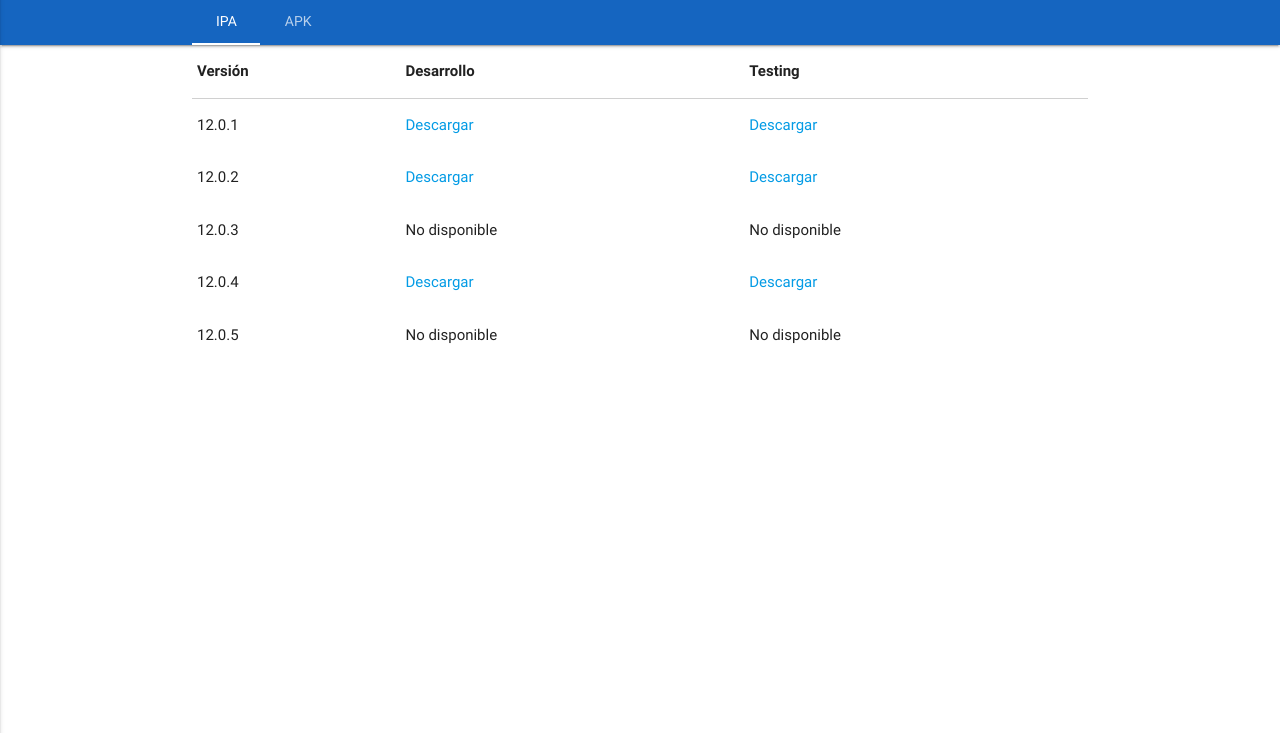
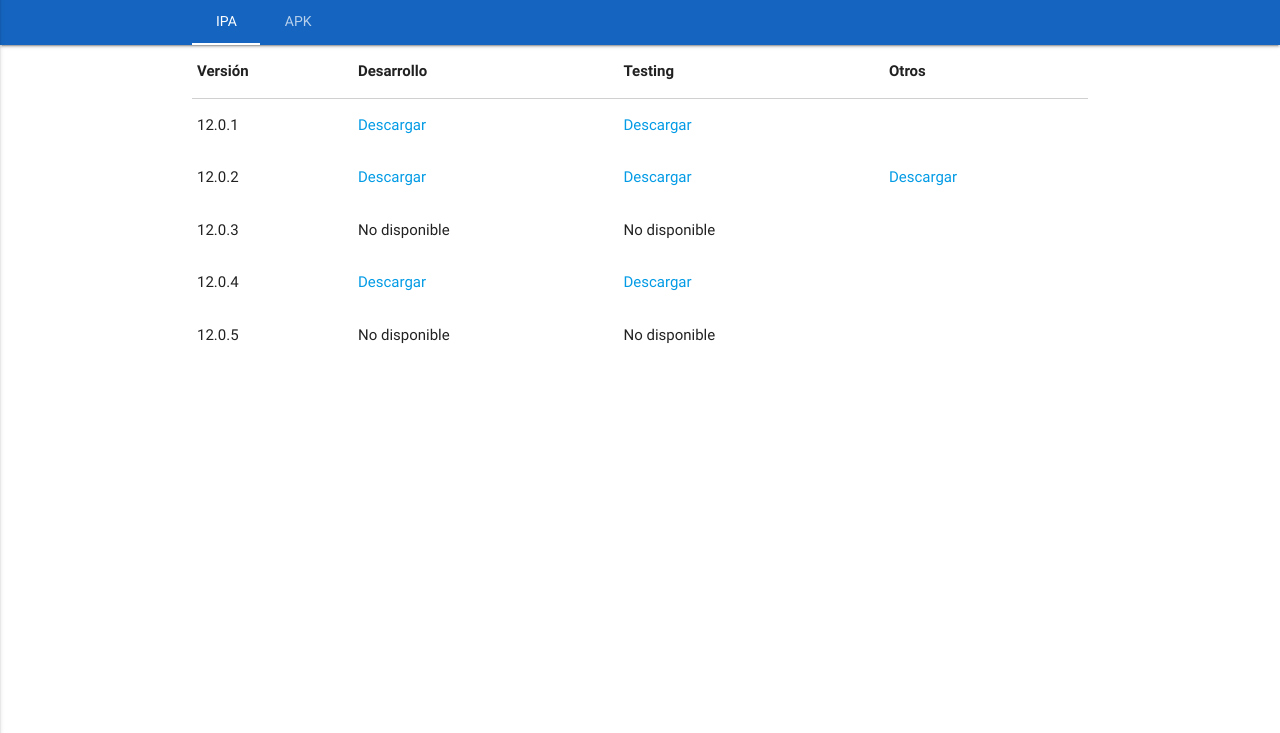
Before and after one commit to urgenciasst/urgenciasstk.github.io, a plain HTML site: page index.html in a window 1280 px wide. Shown: the part 67-800 px from the top of the page. Drawn offline with Linux system fonts and the light colour scheme.

Commit message:
Update index.html

```diff
--- a/index.html
+++ b/index.html
@@ -43,6 +43,7 @@
 					<th>Versión</th>
 					<th>Desarrollo</th>
 					<th>Testing</th>
+					<th>Otros</th>
 					</tr>
 				</thead>
 				<tbody>
@@ -55,6 +56,7 @@
 					<td>12.0.2</td>
 					<td><a href="itms-services://?action=download-manifest&url=https://urgenciasstk.github.io/mobile/ipa/12.0.2/desa/manifest.plist">Descargar</a></td>
 					<td><a href="itms-services://?action=download-manifest&url=https://urgenciasstk.github.io/mobile/ipa/12.0.2/test/manifest.plist">Descargar</a></td>
+					<td><a href="itms-services://?action=download-manifest&url=https://urgenciasstk.github.io/mobile/ipa/12.0.2/prod/manifest.plist">Descargar</a></td>
 					</tr>
 					<tr>
 					<td>12.0.3</td>
```
